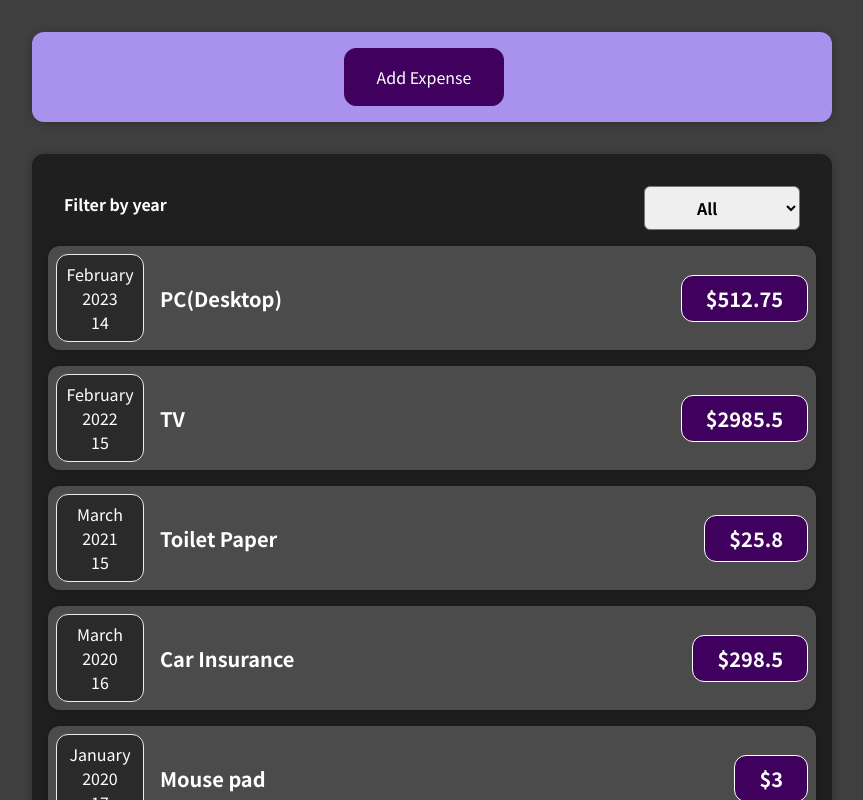
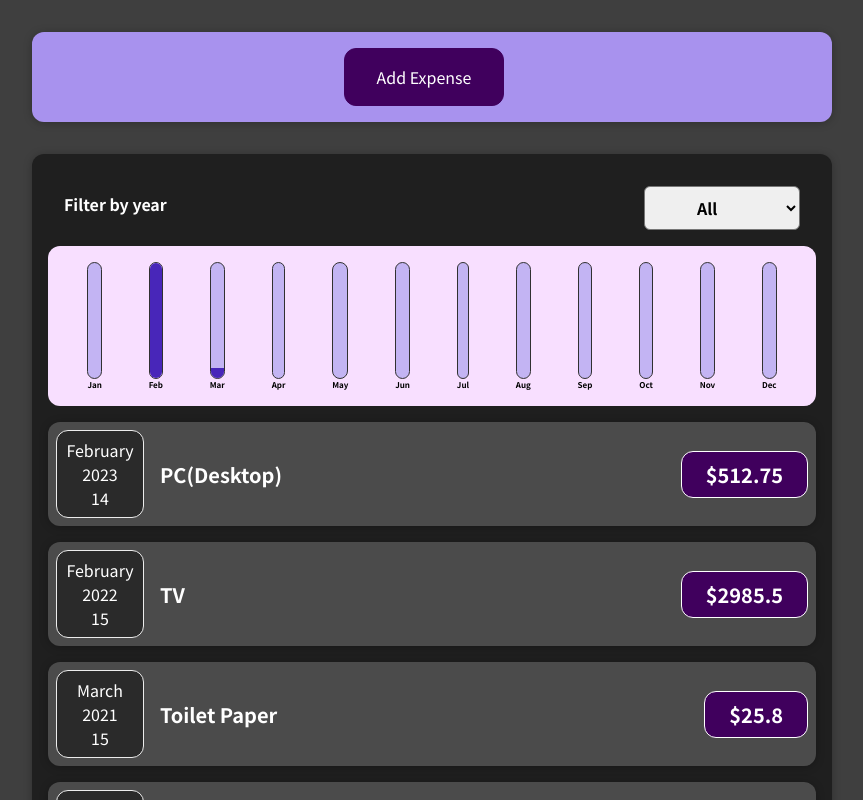
Before and after one commit to MohamedFaalil/expense_tracker, a React (Create React App) app: page / in a window 1280 px wide. Shown: the top 800 px of the page, without its empty margins (208-1071 px from the left). Built offline with nearby package versions, Linux system fonts and the light colour scheme.

Commit message:
Expense chart is embedded on after the filter component

```diff
--- a/src/components/Chart/Chart.js
+++ b/src/components/Chart/Chart.js
@@ -2,12 +2,14 @@
 import ChartBar from './ChartBar';
 import './Chart.css';
 const Chart = props => {
+    const valuesArr = props.dataPoints.map(dataPoint=>dataPoint.value);
+    const maxPrice = Math.max(...valuesArr);
     return(
         <div className="chart">
             {props.dataPoints.map(dataPoint=> <ChartBar
                 key={dataPoint.label}
                 value={dataPoint.value}
-                maxValue={null}
+                maxValue={maxPrice}
                 label={dataPoint.label}
             />)}
         </div>
--- a/src/components/Chart/ChartBar.js
+++ b/src/components/Chart/ChartBar.js
@@ -2,15 +2,15 @@
 import './ChartBar.css';
 const ChartBar = props=>{
     let barFillHeight = '0%';
-    if(props.max > 0){
+    if(props.maxValue > 0){
         barFillHeight = Math.round((props.value/props.maxValue)*100) + '%';
     }
     return (
-        <div className="chart-bar">
+        <div className="chart-bar" key={props.key}>
             <div className="chart-bar__inner">
                 <div className="chart-bar__fill" style={{height:barFillHeight}}></div>
             </div>
-            <div className="chart-bar__label"></div>
+            <div className="chart-bar__label">{props.label}</div>
         </div>
     );
 };
--- a/src/components/Expenses/Expenses.js
+++ b/src/components/Expenses/Expenses.js
@@ -3,6 +3,8 @@
 import Card from "../UI/Card";
 import ExpensesFilter from "./ExpensesFilter";
 import ExpensesList from "./ExpensesList";
+import ExpensesChart from './ExpensesChart';
+
 
 
 const Expenses = (props) => {
@@ -11,19 +13,17 @@
         setFilterDate(year);
     }
 
-    const filteredList = () =>{
-        if(filterDate === '-1'){
-            return props.expense_collection;
-        }else{
-            return props.expense_collection.filter(expense => expense.date.getFullYear().toString() === filterDate);
-        }
-    };
+    let filteredList = props.expense_collection;
+    if(filterDate !== '-1'){
+        filteredList = props.expense_collection.filter(expense => expense.date.getFullYear().toString() === filterDate);
+    }
 
 
     return (
         <Card className="expenses">
             <ExpensesFilter selectedYear={filterDate} onFilterChangeData={filterChangeHandler}/>
-            <ExpensesList items={filteredList()}/>
+            <ExpensesChart expenses={filteredList}/>
+            <ExpensesList items={filteredList}/>
         </Card>
     );
 }
--- /dev/null
+++ b/src/components/Expenses/ExpensesChart.js
@@ -0,0 +1,32 @@
+import React from "react";
+import Chart from "../Chart/Chart";
+
+const ExpensesChart = props=>{
+
+    const chartDataPoints = [
+        {label: 'Jan', value: 0},
+        {label: 'Feb', value: 0},
+        {label: 'Mar', value: 0},
+        {label: 'Apr', value: 0},
+        {label: 'May', value: 0},
+        {label: 'Jun', value: 0},
+        {label: 'Jul', value: 0},
+        {label: 'Aug', value: 0},
+        {label: 'Sep', value: 0},
+        {label: 'Oct', value: 0},
+        {label: 'Nov', value: 0},
+        {label: 'Dec', value: 0},
+    ];
+
+
+    for(const expense of props.expenses){
+        const monthIndex = expense.date.getMonth();
+        chartDataPoints[monthIndex].value += expense.price;
+    }
+
+    return (
+        <Chart dataPoints={chartDataPoints}/>
+    );
+};
+
+export default ExpensesChart;
--- a/src/components/NewExpense/ExpenseForm.js
+++ b/src/components/NewExpense/ExpenseForm.js
@@ -57,7 +57,7 @@
         event.preventDefault();
         const submittedFormData = {
                 title:enteredTitle,
-                price: enteredAmount,
+                price: Number(enteredAmount),
                 date: new Date(enteredDate)
         };
 
```
